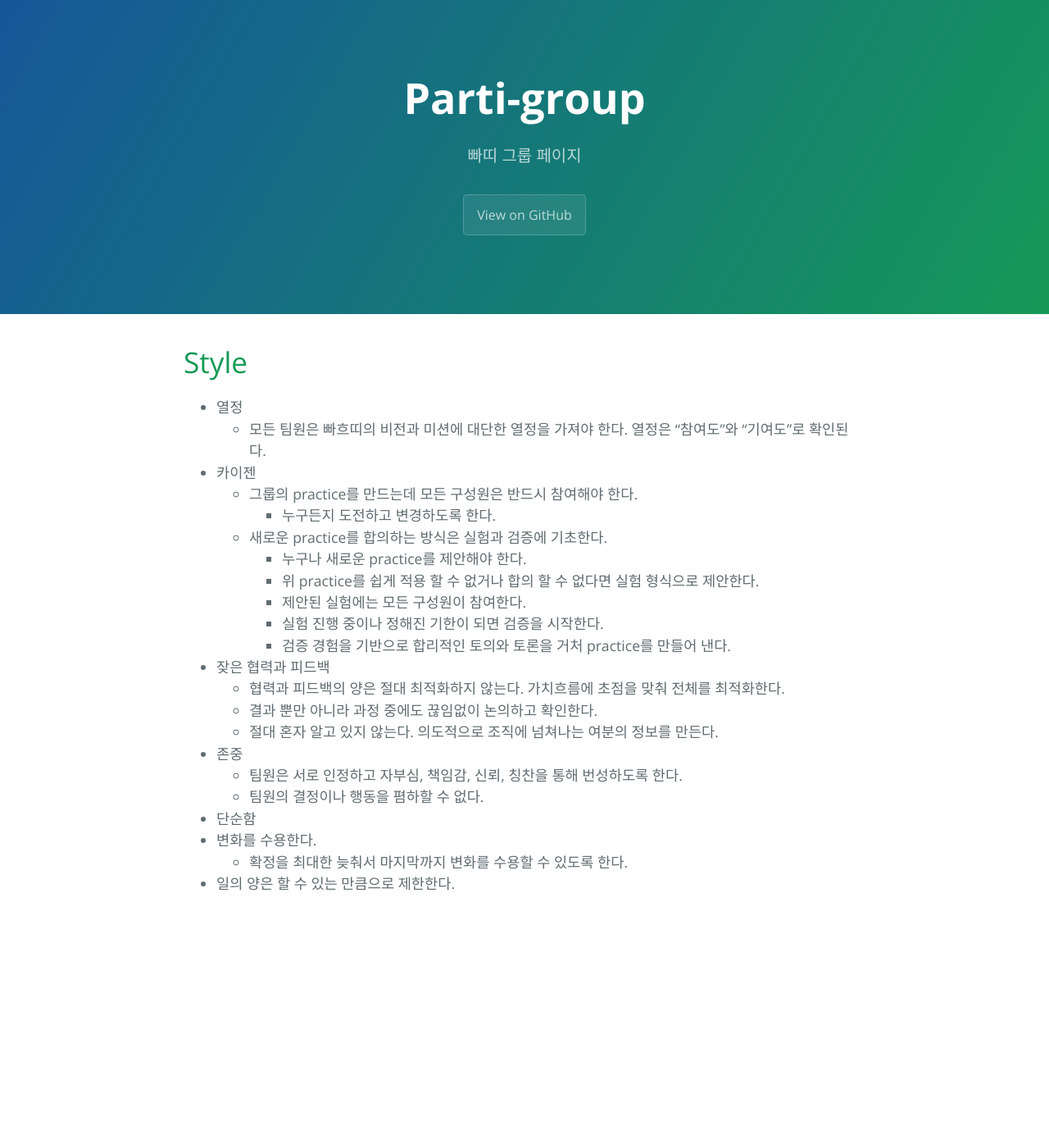
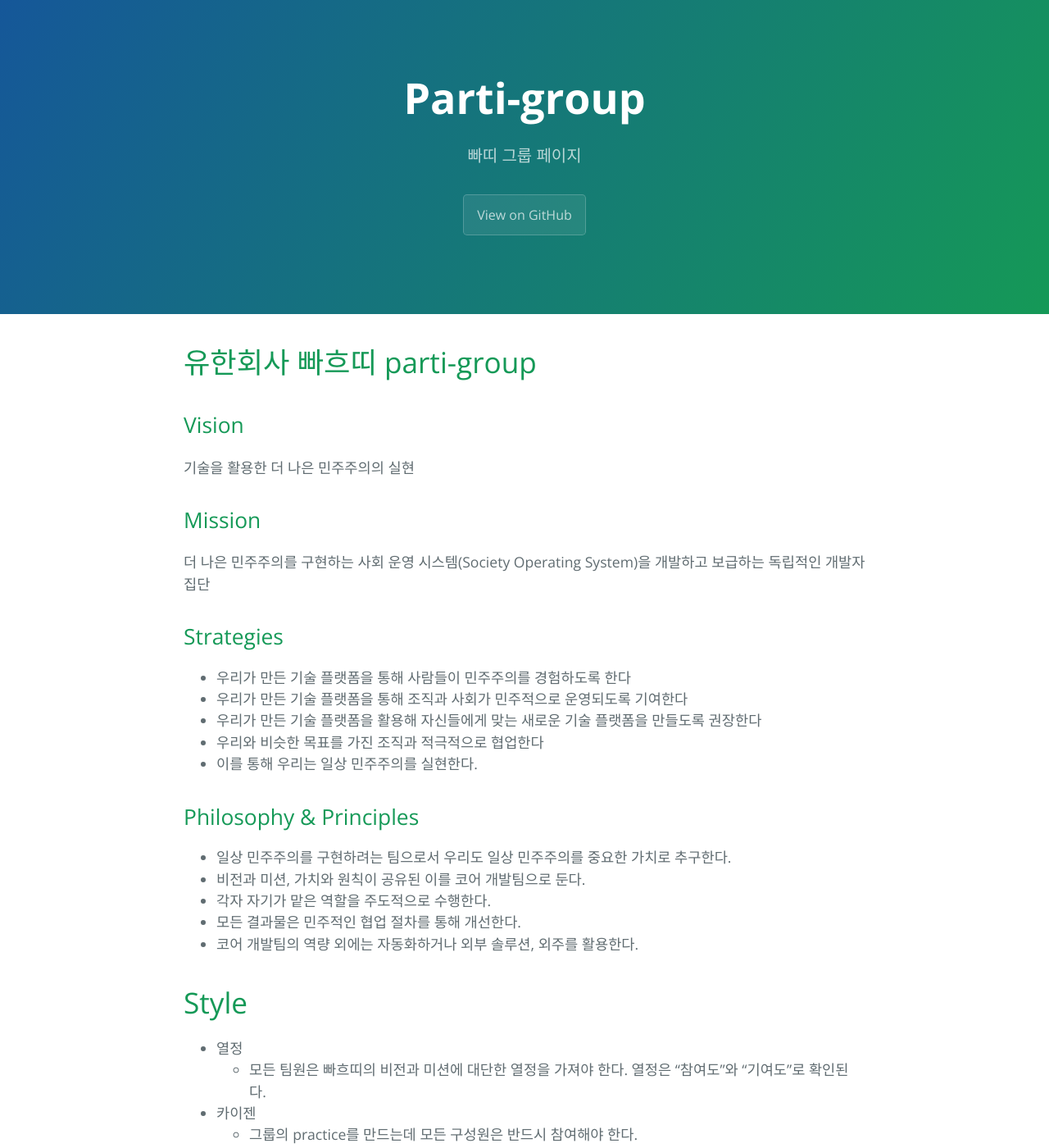
Before and after one commit to parti-coop/parti-group, a Jekyll site: the page built from docs/vision-style.md, in a window 1280 px wide and 1400 px high. Shown: the whole window at 82% size. Built offline with Jekyll 4.4.1, drawn with Linux system fonts in a browser that asks for light colours; nearby versions of some CDN libraries; library files that are not in the unit come from our copies.

Commit message:
vision and style merged. arranged process #75 closed

```diff
--- a/docs/style.md
+++ b/docs/vision-style.md
@@ -1,11 +1,39 @@
 ---
 layout: default
 ---
+
+# 유한회사 빠흐띠 parti-group
+
+## Vision
+
+기술을 활용한 더 나은 민주주의의 실현
+
+## Mission
+
+더 나은 민주주의를 구현하는 사회 운영 시스템(Society Operating System)을 개발하고 보급하는 독립적인 개발자 집단
+
+## Strategies
+
+* 우리가 만든 기술 플랫폼을 통해 사람들이 민주주의를 경험하도록 한다
+* 우리가 만든 기술 플랫폼을 통해 조직과 사회가 민주적으로 운영되도록 기여한다
+* 우리가 만든 기술 플랫폼을 활용해 자신들에게 맞는 새로운 기술 플랫폼을 만들도록 권장한다
+* 우리와 비슷한 목표를 가진 조직과 적극적으로 협업한다
+* 이를 통해 우리는 일상 민주주의를 실현한다.
+
+## Philosophy & Principles
+
+* 일상 민주주의를 구현하려는 팀으로서 우리도 일상 민주주의를 중요한 가치로 추구한다.
+* 비전과 미션, 가치와 원칙이 공유된 이를 코어 개발팀으로 둔다.
+* 각자 자기가 맡은 역할을 주도적으로 수행한다.
+* 모든 결과물은 민주적인 협업 절차를 통해 개선한다.
+* 코어 개발팀의 역량 외에는 자동화하거나 외부 솔루션, 외주를 활용한다.
+
 
 # Style
 
 * 열정
   * 모든 팀원은 빠흐띠의 비전과 미션에 대단한 열정을 가져야 한다. 열정은 “참여도"와 “기여도"로 확인된다.
+
 * 카이젠
   * 그룹의 practice를 만드는데 모든 구성원은 반드시 참여해야 한다.
     * 누구든지 도전하고 변경하도록 한다.
--- a/index.html
+++ b/index.html
@@ -9,8 +9,7 @@
 <h2>빠띠그룹</h2>
 
 <ul>
-	<li><a href="/docs/vision/">비전</a></li>
-	<li><a href="/docs/style/">스타일</a></li>
+	<li><a href="/docs/vision-style/">비전과 스타일</a></li>
 	<li><a href="/docs/process/">프로세스</a></li>
 	<li><a href="/docs/platforms/">플랫폼 전략</a></li>
 </ul>
```
Also changed, not shown: docs/process.md (+9 -3 lines), docs/vision.md (deleted, +0 -35 lines).
